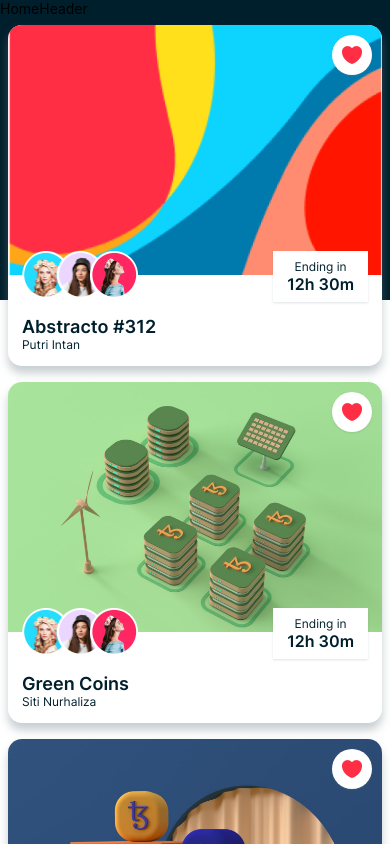
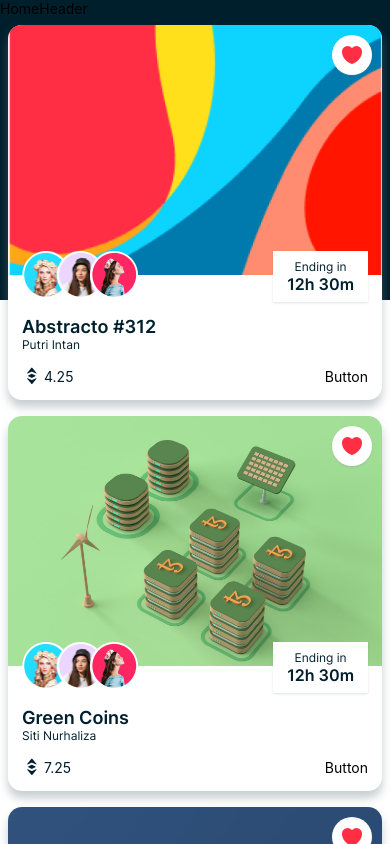
Before and after one commit to HtetOoNaing/react-native-nft-marketplace, a React Native app: screen /Home in a window 390 px wide. Shown: the top 844 px of the page. Built offline with nearby package versions, Linux system fonts and the light colour scheme.

Commit message:
add EthPrice to NFTCard

```diff
--- a/components/NFTCard.js
+++ b/components/NFTCard.js
@@ -3,7 +3,7 @@
 import { useNavigation } from "@react-navigation/native";
 import { assets, COLORS, SHADOWS, SIZES } from "../constants";
 import { CircleButton, RectButton } from "./Button";
-import { NFTTitle, SubInfo } from "./SubInfo";
+import { NFTTitle, SubInfo, EthPrice } from "./SubInfo";
 
 const NFTCard = ({ data }) => {
   const navigation = useNavigation();
@@ -38,6 +38,17 @@
           titleSize={SIZES.large}
           subTitleSize={SIZES.small}
         />
+        <View
+          style={{
+            marginTop: SIZES.font,
+            flexDirection: "row",
+            justifyContent: "space-between",
+            alignItems: "center",
+          }}
+        >
+          <EthPrice price={data.price} />
+          <RectButton />
+        </View>
       </View>
     </View>
   );
--- a/components/SubInfo.js
+++ b/components/SubInfo.js
@@ -21,6 +21,21 @@
         }}
       >
         {subTitle}
+      </Text>
+    </View>
+  );
+};
+
+export const EthPrice = ({ price }) => {
+  return (
+    <View style={{ flexDirection: "row", alignItems: "center" }}>
+      <Image
+        source={assets.eth}
+        resizeMode="contain"
+        style={{ width: 20, height: 20, marginRight: 2 }}
+      />
+      <Text style={{ fontSize: SIZES.font, color: COLORS.primary }}>
+        {price}
       </Text>
     </View>
   );
```
